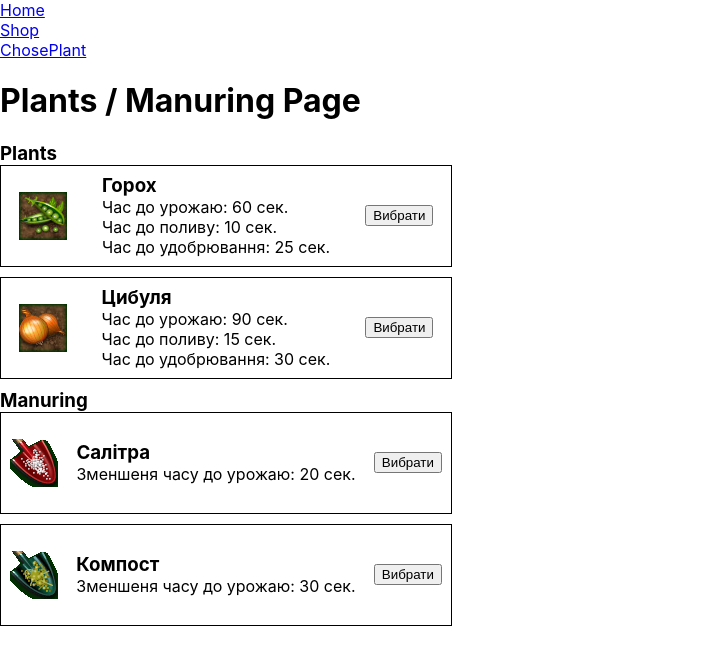
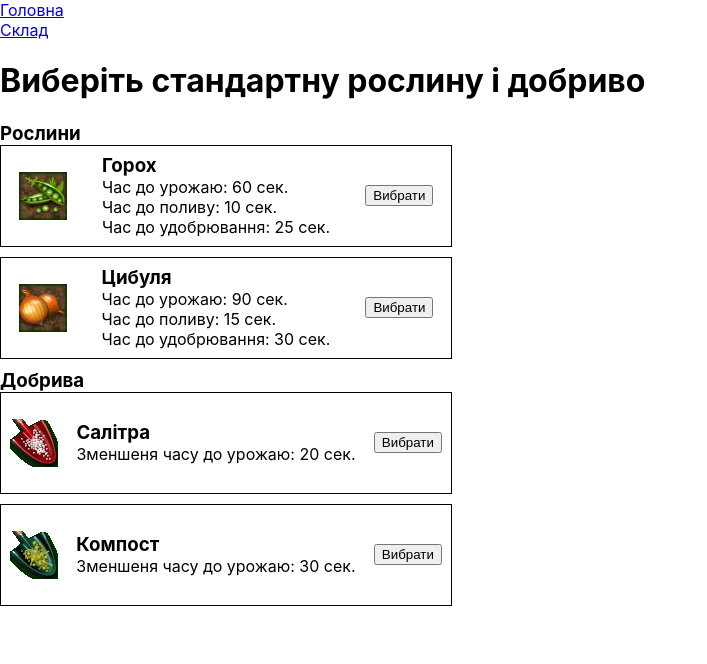
Before and after one commit to duracell27/lol, a React (Create React App) app: page /chosePlant in a window 1280 px wide. Shown: the top 664 px of the page, without its empty margins (0-707 px from the left). Built offline with nearby package versions, Linux system fonts and the light colour scheme.

Commit message:
add highlight to def

```diff
--- a/src/componets/Navbar.js
+++ b/src/componets/Navbar.js
@@ -4,9 +4,8 @@ import {NavLink} from 'react-router-dom'
 function Navbar() {
   return (
     <div>
-      <NavLink to={'/'}>Home</NavLink><br/>
-      <NavLink to={'/shop'}>Shop</NavLink><br/>
-      <NavLink to={'/chosePlant'}>ChosePlant</NavLink>
+      <NavLink to={'/'}>Головна</NavLink><br/>
+      <NavLink to={'/werehouse'}>Склад</NavLink><br/>
     </div>
   );
 }
--- a/src/componets/PlantField.js
+++ b/src/componets/PlantField.js
@@ -1,18 +1,23 @@
 import React, { useContext } from "react";
 import { PlantContext } from "../context/plant/plantContext";
 import cls from "./plantField.module.css";
-import { useHistory } from "react-router-dom";
-
+import { GlobalContext } from "../context/global/globalContext";
 
 const Plant = ({ plant }) => {
   const { setDefaultPlant } = useContext(PlantContext);
-  const history = useHistory();
+  const { defPlant } = useContext(GlobalContext);
   const plantClickHandler = () => {
     setDefaultPlant(plant.id);
-    history.push("/home");
   };
+
+  const clases = defPlant
+    ? defPlant.id === plant.id
+      ? `${cls.wrapper} ${cls.active}`
+      : `${cls.wrapper}`
+    : `${cls.wrapper}`;
+
   return (
-    <div className={cls.wrapper}>
+    <div className={clases}>
       <img src={`/img/${plant.img}`} alt={"plantCard"} />
       <div>
         <h3>{plant.name}</h3>
@@ -26,8 +31,14 @@ const Plant = ({ plant }) => {
 };
 const Manur = ({ manur }) => {
   const { setDefaultManur } = useContext(PlantContext);
+  const { defManuring } = useContext(GlobalContext);
+  const clases = defManuring
+    ? defManuring.id === manur.id
+      ? `${cls.wrapper} ${cls.active}`
+      : `${cls.wrapper}`
+    : `${cls.wrapper}`;
   return (
-    <div className={`${cls.wrapper}`}>
+    <div className={clases}>
       <img src={`/img/${manur.img}`} alt={"plantCard"} />
       <div>
         <h3>{manur.name}</h3>
--- a/src/pages/ChosePlants.js
+++ b/src/pages/ChosePlants.js
@@ -1,17 +1,27 @@
-import React, {useContext} from 'react';
-import { PlantContext } from '../context/plant/plantContext';
-import { PlantField } from '../componets/PlantField';
+import React, { useContext } from "react";
+import { PlantContext } from "../context/plant/plantContext";
+import { PlantField } from "../componets/PlantField";
 
 function ChosePlant() {
-    const {plants, manuring} = useContext(PlantContext)
+  const { plants, manuring } = useContext(PlantContext);
 
   return (
     <div>
-      <h1>Plants / Manuring Page</h1>
-      <h3>Plants</h3>
-        {plants.map(plant=>(<PlantField key={plant.id} plantFieldInfo={plant}/>))}
-        <h3>Manuring</h3>
-        {manuring.map(manur=>(<PlantField key={manur.id} manurFieldInfo={manur}/>))}
+      <h1>Виберіть стандартну рослину і добриво</h1>
+      <div>
+        <div>
+          <h3>Рослини</h3>
+          {plants.map((plant) => (
+            <PlantField key={plant.id} plantFieldInfo={plant} />
+          ))}
+        </div>
+        <div>
+          <h3>Добрива</h3>
+          {manuring.map((manur) => (
+            <PlantField key={manur.id} manurFieldInfo={manur} />
+          ))}
+        </div>
+      </div>
     </div>
   );
 }
```
Also changed, not shown: src/pages/Werehouse.js (added, +10 -0 lines).
